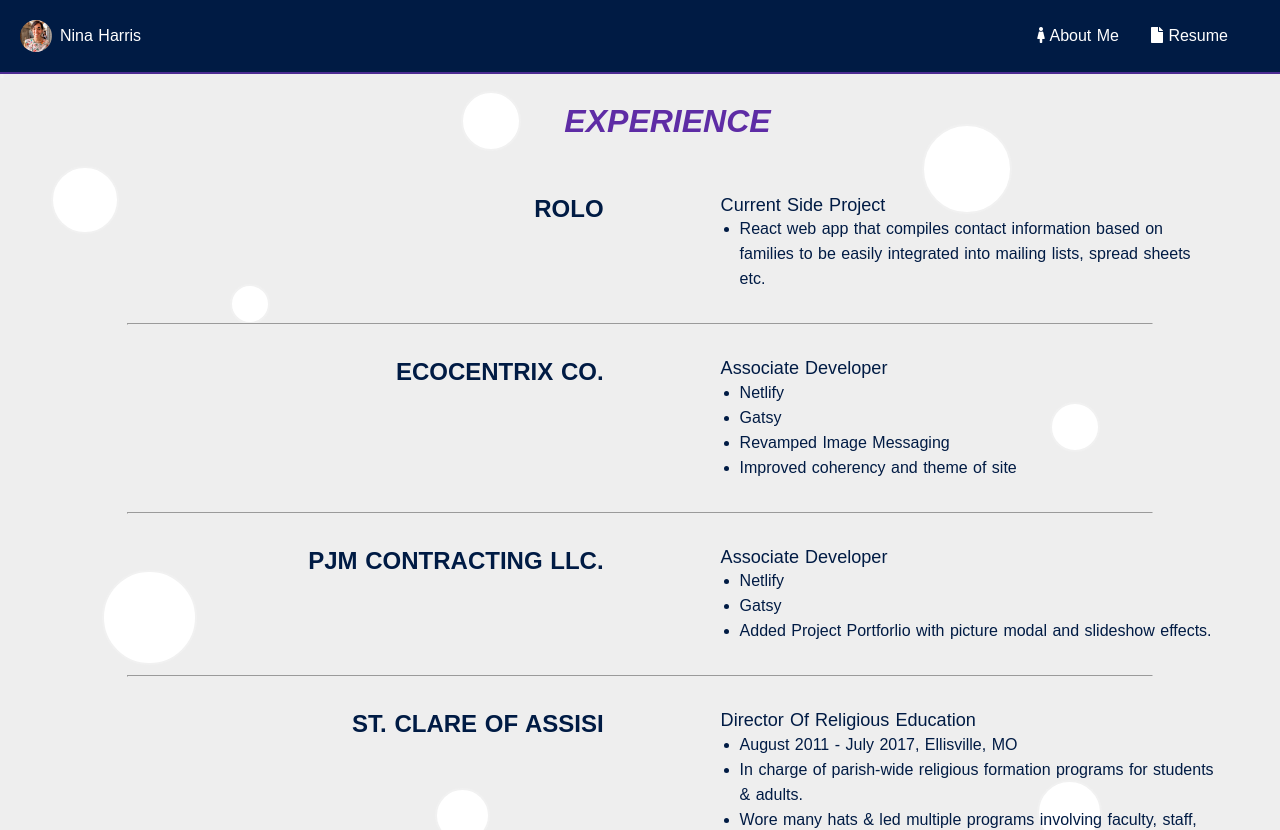
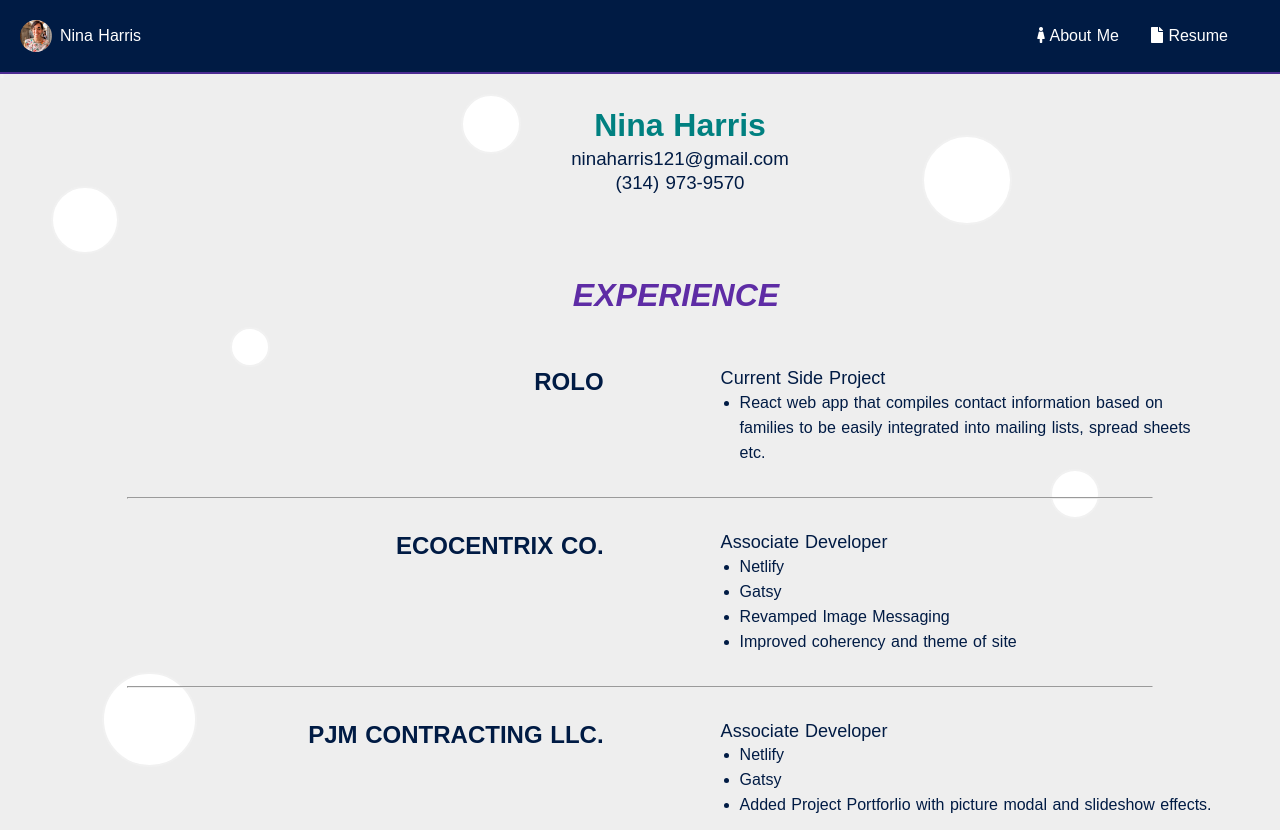
Before and after one commit to njosieb/sahmtothedom.com, a Nuxt app: page /resume in a window 1280 px wide. Shown: the top 830 px of the page. Built offline with nearby package versions, Linux system fonts and the light colour scheme.

Commit message:
Adds contact information to Resume

```diff
--- a/pages/resume.vue
+++ b/pages/resume.vue
@@ -9,10 +9,13 @@
     <div id="circle7" class="circle"/>
     <div id="circle8" class="circle"/>
     <div id="circle9" class="circle"/>
+    <div class="name lh-copy">
+      <h1 class="full-name">Nina Harris</h1>
+      <h3 class="navy normal">ninaharris121@gmail.com</h3>
+      <h3 class="navy normal">(314) 973-9570</h3>
+    </div>
     <div class="w-50 pt2 purple center tc z-2 relative">
-      <h1>
-        <em>EXPERIENCE</em>
-      </h1>
+      <h1 class="exp i">EXPERIENCE</h1>
     </div>
     <div class="z-2 relative">
       <div class="container">
@@ -112,7 +115,7 @@
 .circle {
   position: absolute;
   border-radius: 50%;
-  z-index: 1;
+  z-index: -1;
   background-color: white;
   border: #f1f1f1 solid 2px;
 }
@@ -217,9 +220,30 @@ strong {
 h2 {
   line-height: 1.25;
 }
-h1 {
+
+.exp {
+  padding-top: 24px;
   @media (min-width: 600px) {
-    margin-left: 55px;
+    margin-left: 72px;
+    margin-top: 35px;
   }
 }
+.name {
+  margin-left: -2px;
+  margin-top: 33px;
+  color: teal;
+  line-height: 1.25;
+  text-align: center;
+  @media (min-width: 600px) {
+    text-align: center;
+    margin-top: 50px;
+    margin-left: 80px;
+    margin-bottom: 1rem;
+    color: teal;
+    line-height: 1.25;
+  }
+}
+.full-name {
+  line-height: 2px;
+}
 </style>
```
